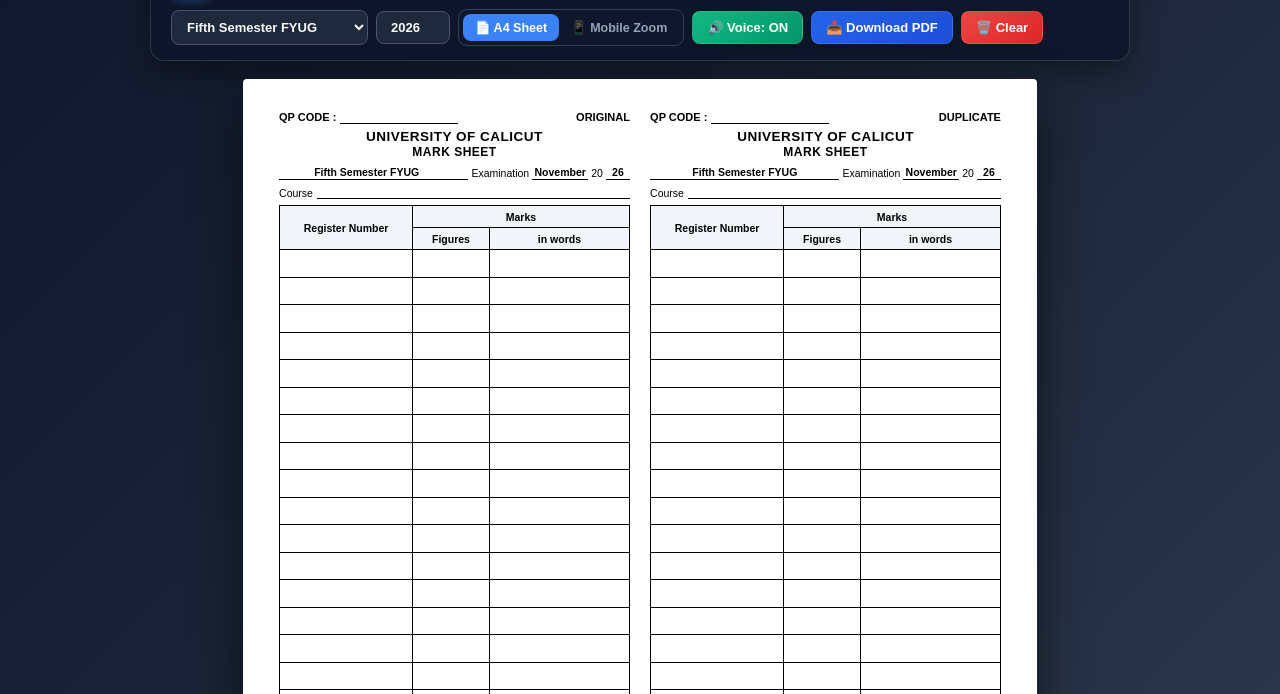
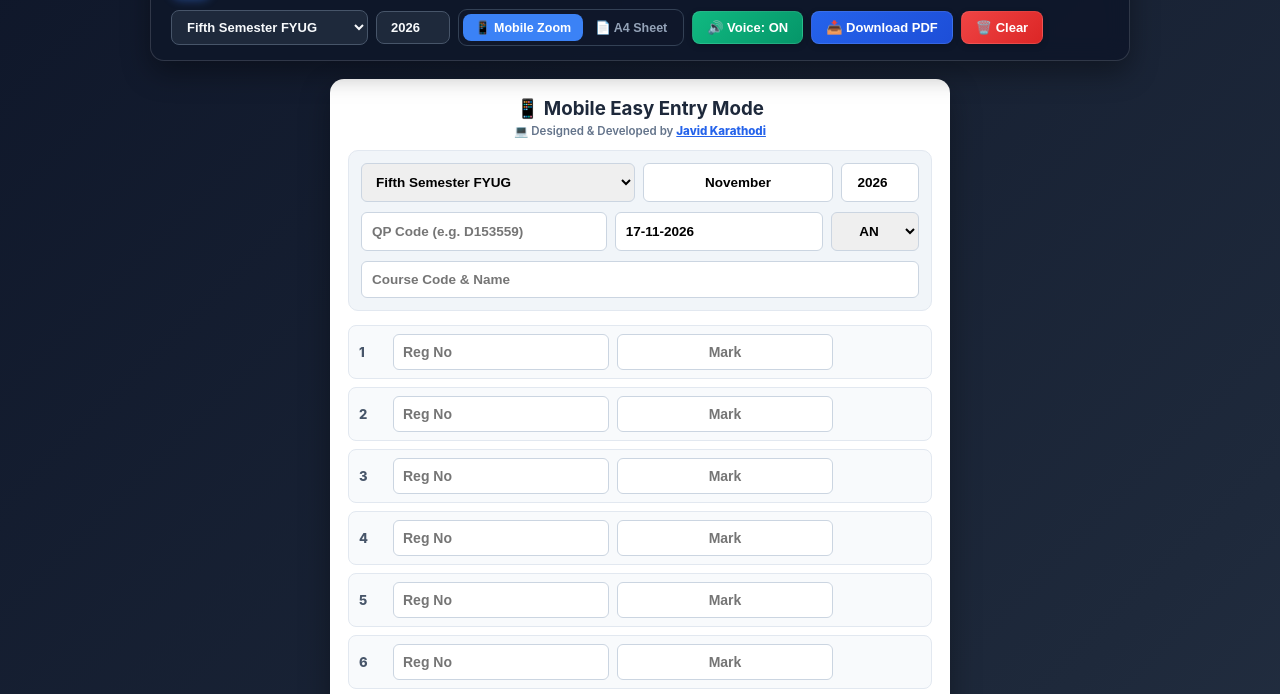
Before and after one commit to javidkarathodi-lgtm/calicut-marksheet-app, a plain HTML site: page index.html in a window 1280 px wide. Shown: the part 74-768 px from the top of the page. Drawn offline with nearby package versions, Linux system fonts and the light colour scheme.

Commit message:
Update index.html

```diff
--- a/index.html
+++ b/index.html
@@ -178,7 +178,7 @@
     min-height: 297mm;
     max-height: 297mm;
     padding: 8mm 9.5mm;
-    display: flex;
+    display: none;
     justify-content: space-between;
     box-shadow: 0 20px 50px rgba(0,0,0,0.55);
     border-radius: 4px;
@@ -429,7 +429,7 @@
 
   /* Mobile Easy Entry View */
   .mobile-entry-container {
-    display: none;
+    display: block;
     background: #ffffff;
     width: 100%;
     max-width: 620px;
@@ -580,8 +580,8 @@
     <input type="number" id="toolbar-year" class="year-box" title="Exam Year" min="2024" max="2099" oninput="applyYear(this.value)">
 
     <div class="view-switcher">
-      <button id="btn-a4" class="active" onclick="switchView('a4')">📄 A4 Sheet</button>
-      <button id="btn-mob" onclick="switchView('mobile')">📱 Mobile Zoom</button>
+      <button id="btn-mob" class="active" onclick="switchView('mobile')">📱 Mobile Zoom</button>
+      <button id="btn-a4" onclick="switchView('a4')">📄 A4 Sheet</button>
     </div>
 
     <button id="btn-voice" class="voice-btn" onclick="toggleVoice()" title="Reads out entered marks aloud">🔊 Voice: ON</button>
@@ -1232,7 +1232,7 @@
     document.getElementById('mob-addl').value = document.getElementById('addl-orig').value;
     document.getElementById('mob-chief').value = document.getElementById('chief-orig').value;
     document.getElementById('mob-chair').value = document.getElementById('chair-orig').value;
-    fitAllHeaders();
+    switchView('mobile');
     window.addEventListener('resize', fitAllHeaders);
   };
 </script>
```
